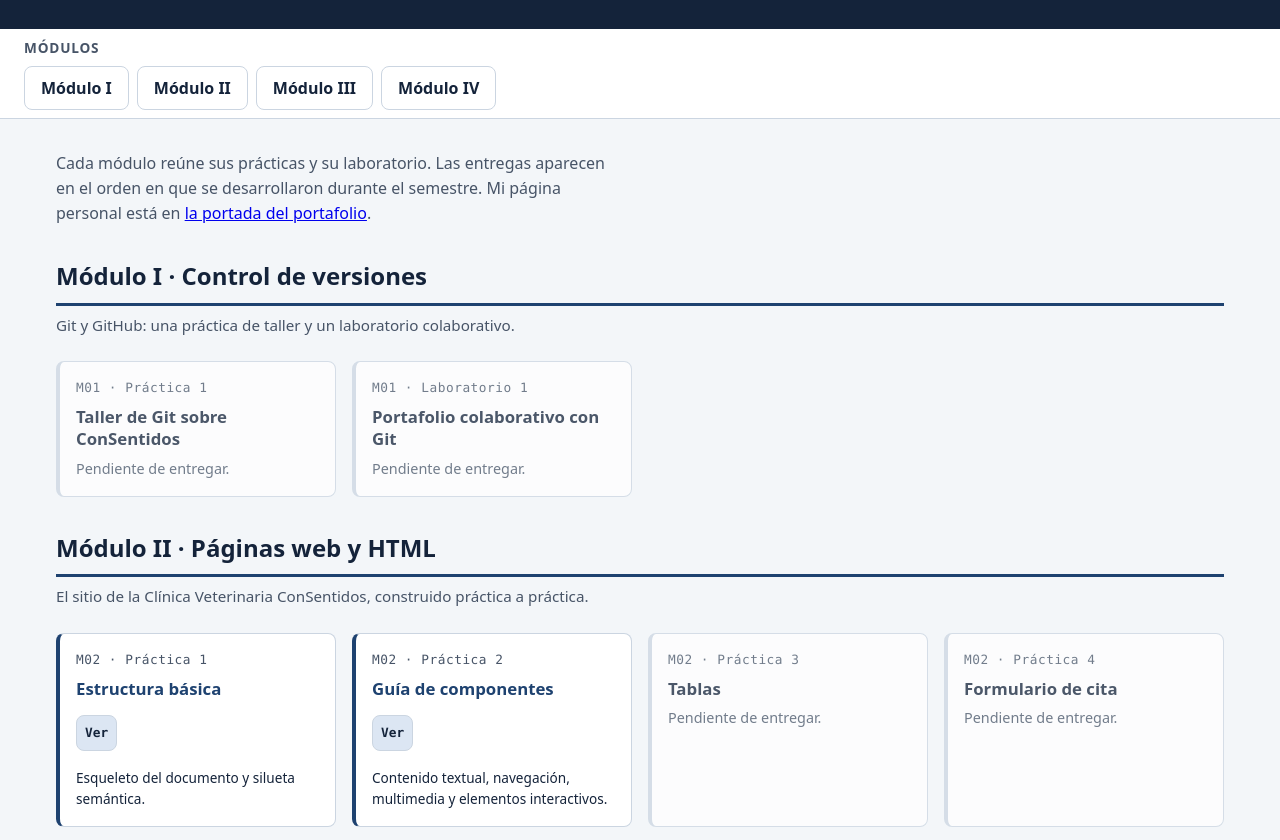
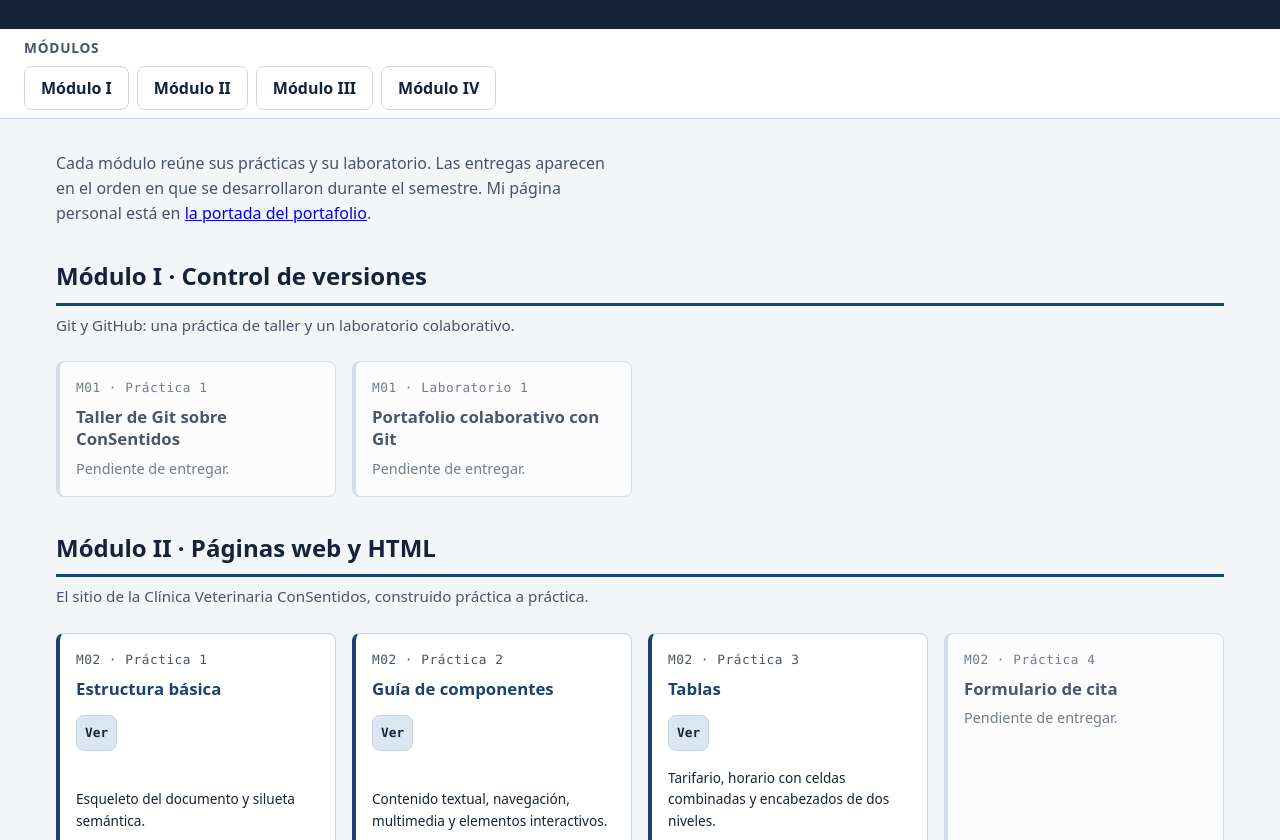
Before and after one commit to hector-uribe/2026ii-dsv-portafolio-4gs121-15-uribe-hector, a plain HTML site: page docs/modulos/index.html in a window 1280 px wide. Shown: the part 112-952 px from the top of the page. Drawn offline with Linux system fonts and the light colour scheme.

Commit message:
Registra la Práctica 3 en el índice de entregas

```diff
--- a/docs/modulos/index.html
+++ b/docs/modulos/index.html
@@ -106,10 +106,14 @@
           </article>
         </li>
         <li>
-          <article class="pendiente">
-            <p class="codigo">M02 · Práctica 3</p>
-            <h3>Tablas</h3>
-            <p class="aviso">Pendiente de entregar.</p>
+          <article>
+            <p class="codigo">M02 &middot; Práctica 3</p>
+            <h3><a href="m02-html/p03-tablas/">Tablas</a></h3>
+            <ul class="entregas">
+              <li><a href="m02-html/p03-tablas/">Ver</a></li>
+            </ul>
+            <p class="repo">Tarifario, horario con celdas combinadas y encabezados
+              de dos niveles.</p>
           </article>
         </li>
         <li>
```
